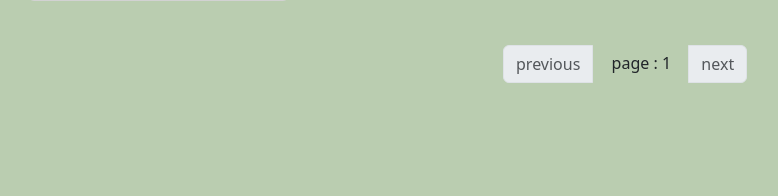
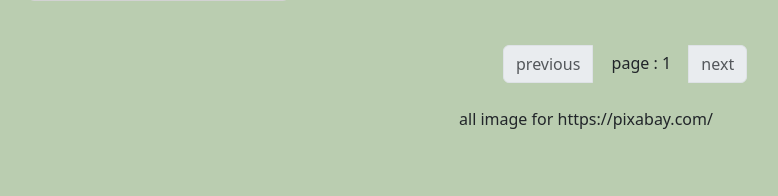
Before and after one commit to 92Jay0810/Shopping_Website, a Django app: template shop/templates/shop/index.html in a window 1280 px wide. Shown: the part 604-800 px from the top of the page, without its empty margins (54-832 px from the left). Run offline with Django 5.2, Linux system fonts and the light colour scheme; the template is opened without the code that fills it: most values are stand-ins (such as "Sample title", 1, 10 or a date in 2020); grey boxes marked "Sample" are stand-in pictures.

Commit message:
add image resource

```diff
--- a/shop/templates/shop/index.html
+++ b/shop/templates/shop/index.html
@@ -161,6 +161,7 @@
         </div>
       </div>
     </div>
+    <p style="text-align: center">all image for https://pixabay.com/</p>
   </body>
   <script type="text/javascript" src=" {% static 'shop/addCart.js' %}"></script>
 </html>
```
Also changed, not shown: .gitignore.txt (added), db.sqlite3, readme.md (added).
